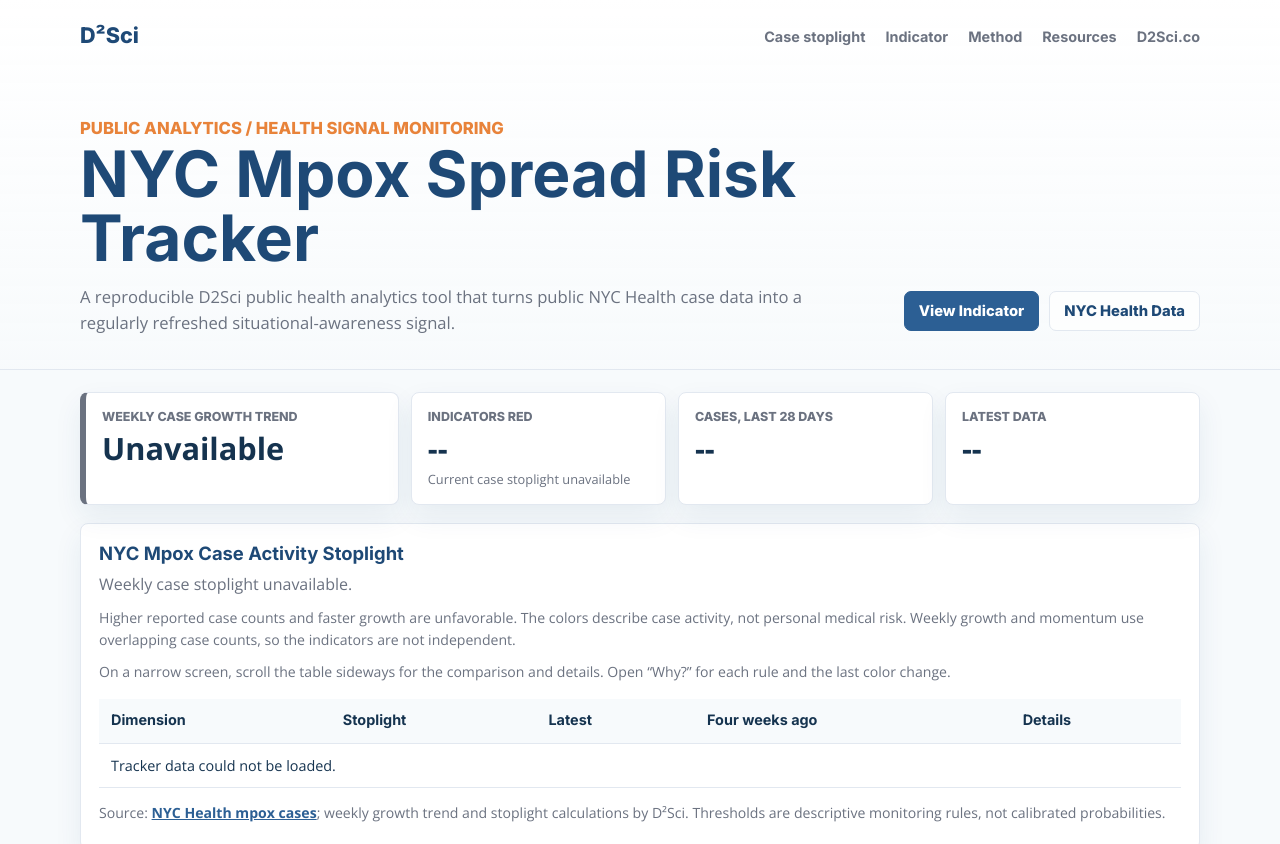
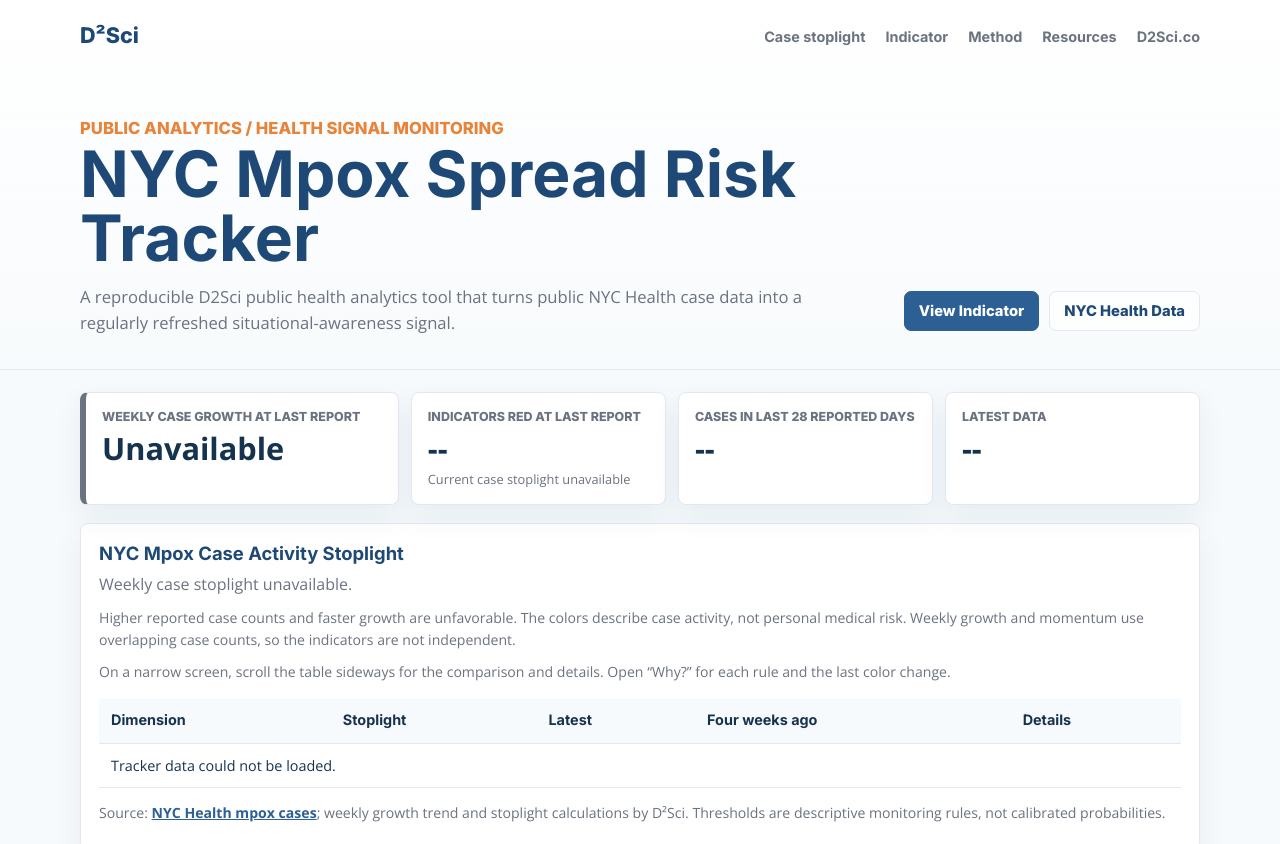
Before and after one commit to donnellymjd/mpox-risk-tracker, a plain HTML site: page site/index.html in a window 1280 px wide. Shown: the top 844 px of the page. Drawn offline with nearby package versions, Linux system fonts and the light colour scheme; no server answers.

Commit message:
fix: align site/index.html with NYC monthly mpox releases

```diff
--- a/site/index.html
+++ b/site/index.html
@@ -48,16 +48,16 @@
     <main>
       <section class="summary-grid" aria-label="Current NYC mpox case summary">
         <div class="metric metric-status">
-          <span class="metric-label">Weekly case growth trend</span>
+          <span class="metric-label">Weekly case growth at last report</span>
           <strong id="riskBand">Loading</strong>
         </div>
         <div class="metric">
-          <span class="metric-label">Indicators red</span>
+          <span class="metric-label">Indicators red at last report</span>
           <strong id="redIndicatorShare">--</strong>
-          <small id="redIndicatorCount" class="metric-detail">Current case stoplight unavailable</small>
+          <small id="redIndicatorCount" class="metric-detail">Last reported stoplight unavailable</small>
         </div>
         <div class="metric">
-          <span class="metric-label">Cases, last 28 days</span>
+          <span class="metric-label">Cases in last 28 reported days</span>
           <strong id="last28">--</strong>
         </div>
         <div class="metric">
```
